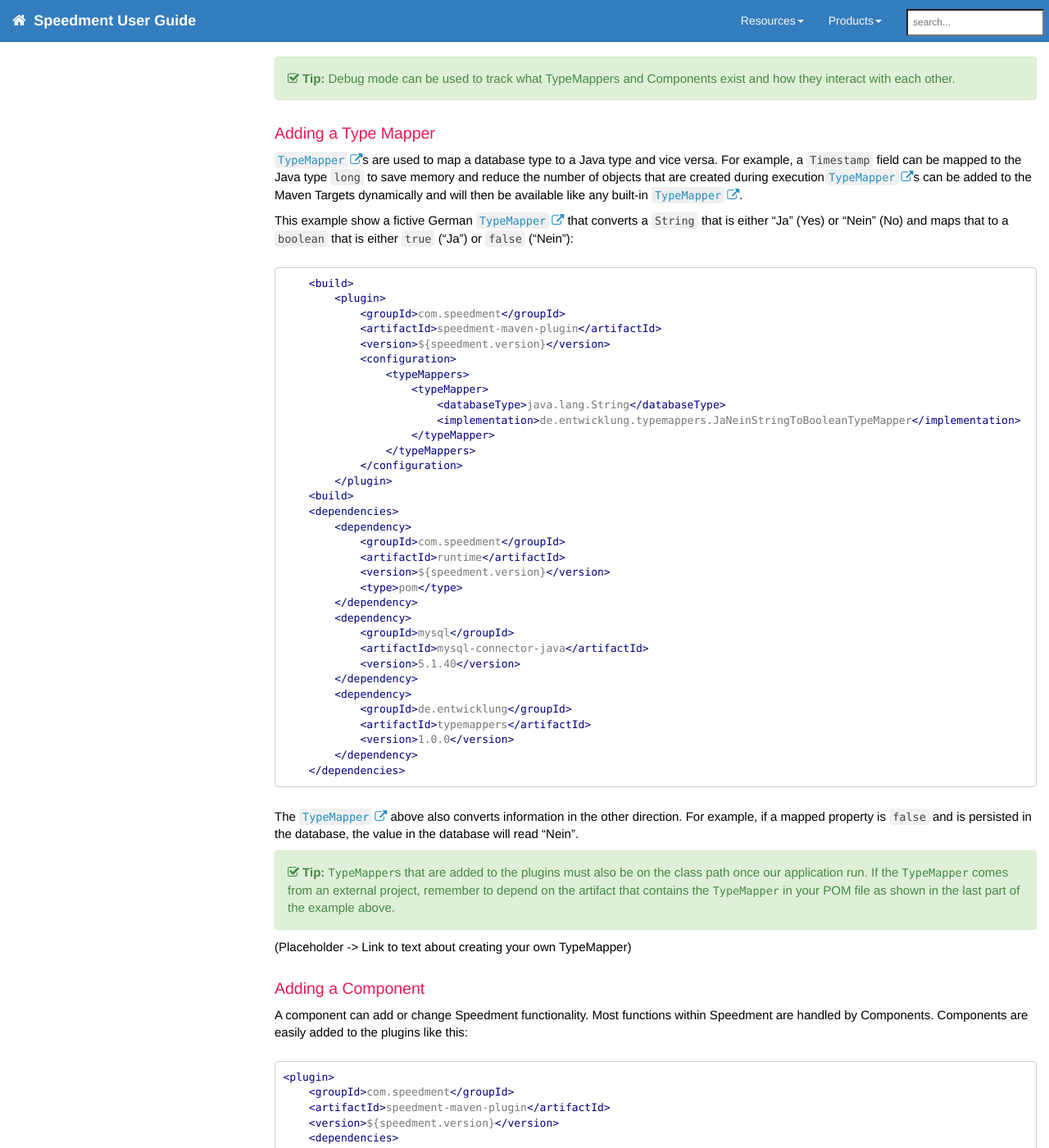
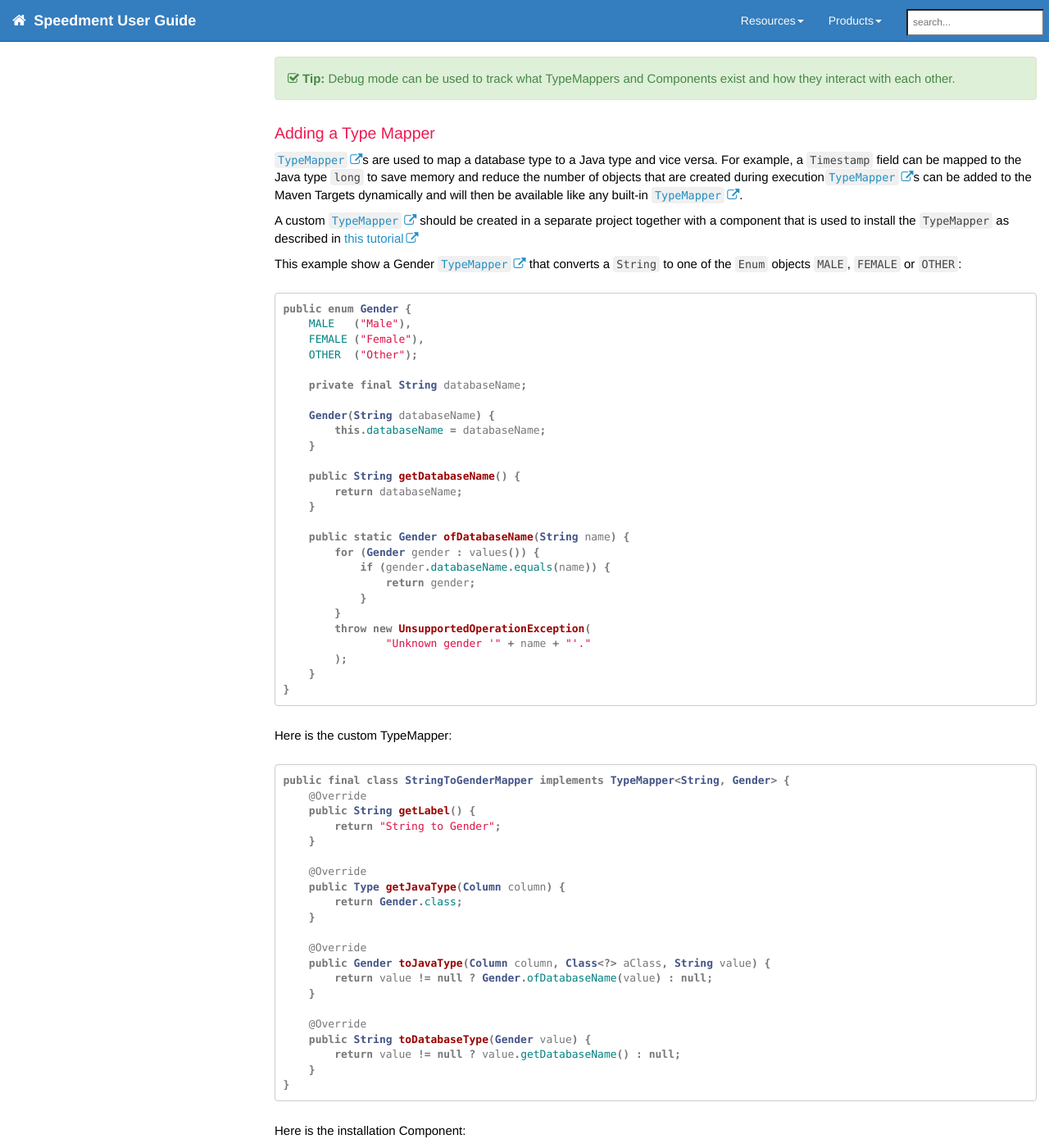
Before and after one commit to speedment/speedment-doc, a Jekyll site: the page built from pages/maven.md, in a window 1280 px wide and 1400 px high, scrolled down 3337 px. Shown: the whole window at 82% size. Built offline with Jekyll 4.4.1, drawn with Linux system fonts in a browser that asks for light colours; nearby versions of some CDN libraries; comment, search, counter and statistics services are not loaded; some of the changed text lies outside the part shown.

Commit message:
Improve custom TypeMapper documentation

````diff
--- a/pages/maven.md
+++ b/pages/maven.md
@@ -161,7 +161,80 @@
 ### Adding a Type Mapper
 {{site.data.javadoc.TypeMapper}}s are used to map a database type to a Java type and vice versa. For example, a `Timestamp` field can  be mapped to the Java type `long` to save memory and reduce the number of objects that are created during execution. {{site.data.javadoc.TypeMapper}}s can be added to the Maven Targets dynamically and will then be available like any built-in {{site.data.javadoc.TypeMapper}}.
 
-This example show a fictive German {{site.data.javadoc.TypeMapper}} that converts a `String` that is either "Ja" (Yes) or "Nein" (No) and maps that to a `boolean` that is either `true` ("Ja") or `false` ("Nein"):
+A custom {{site.data.javadoc.TypeMapper}} should be created in a separate project together with a component that is used to install the `TypeMapper` as described in [this tutorial](https://github.com/speedment/speedment/wiki/Tutorial:-Plug-in-a-Custom-TypeMapper)
+
+This example show a Gender {{site.data.javadoc.TypeMapper}} that converts a `String` to one of the `Enum` objects `MALE`, `FEMALE` or `OTHER`:
+
+``` java
+public enum Gender {
+    MALE   ("Male"),
+    FEMALE ("Female"),
+    OTHER  ("Other");
+
+    private final String databaseName;
+
+    Gender(String databaseName) {
+        this.databaseName = databaseName;
+    }
+
+    public String getDatabaseName() {
+        return databaseName;
+    }
+
+    public static Gender ofDatabaseName(String name) {
+        for (Gender gender : values()) {
+            if (gender.databaseName.equals(name)) {
+                return gender;
+            }
+        }
+        throw new UnsupportedOperationException(
+                "Unknown gender '" + name + "'."
+        );
+    }
+}
+```
+
+Here is the custom TypeMapper:
+
+``` java
+public final class StringToGenderMapper implements TypeMapper<String, Gender> {
+    @Override
+    public String getLabel() {
+        return "String to Gender";
+    }
+
+    @Override
+    public Type getJavaType(Column column) {
+        return Gender.class;
+    }
+
+    @Override
+    public Gender toJavaType(Column column, Class<?> aClass, String value) {
+        return value != null ? Gender.ofDatabaseName(value) : null;
+    }
+
+    @Override
+    public String toDatabaseType(Gender value) {
+        return value != null ? value.getDatabaseName() : null;
+    }
+}
+```
+
+
+Here is the installation Component:
+
+``` java
+public final class CustomMappingComponent {
+
+    @ExecuteBefore(RESOLVED)
+    public void onResolve(@WithState(INITIALIZED) TypeMapperComponent typeMapper) {
+        typeMapper.install(String.class, StringToGenderMapper::new);
+    }
+}
+```
+
+
+This is how you configer your POM file to use the custom component, booth for code generation and for your application's runtime:
 
 ``` xml
     <build>
@@ -170,12 +243,10 @@
             <artifactId>speedment-maven-plugin</artifactId>
             <version>${speedment.version}</version>
             <configuration>
-                <typeMappers>
-                    <typeMapper>
-                        <databaseType>java.lang.String</databaseType>
-                        <implementation>de.entwicklung.typemappers.JaNeinStringToBooleanTypeMapper</implementation>
-                    </typeMapper>
-                </typeMappers>
+                <components>
+                    <!-- Path to the component installer -->
+                    <component>com.github.pyknic.salesinfo.plugin.CustomMappingComponent</component>
+                </components>
             </configuration>
         </plugin>
     <build>
@@ -191,24 +262,24 @@
             <artifactId>mysql-connector-java</artifactId>
             <version>5.1.40</version>
         </dependency>
+        <!-- Remember to depend on the external project with the custom TypeMapper
         <dependency>
-            <groupId>de.entwicklung</groupId>
-            <artifactId>typemappers</artifactId>
-            <version>1.0.0</version>
+            <groupId>com.github.pyknic</groupId>
+            <artifactId>custom-mapping-component</artifactId>
+            <version>1.0.0-SNAPSHOT</version>
         </dependency>
     </dependencies>
 ```
 
-The {{site.data.javadoc.TypeMapper}} above also converts information in the other direction. For example, if a mapped property is `false` and is persisted in the database, the value in the database will read "Nein".
+The {{site.data.javadoc.TypeMapper}} above also converts information in the other direction. For example, if a mapped property is `MALE` and is persisted in the database, the value in the database will read "Male".
 
 {% include tip.html content="
 `TypeMapper`s that are added to the plugins must also be on the class path once our application run. If the `TypeMapper` comes from an external project, remember to depend on the artifact that contains the `TypeMapper` in your POM file as shown in the last part of the example above.
 " %}
 
-(Placeholder -> Link to text about creating your own TypeMapper)
 
 ### Adding a Component
-A component can add or change Speedment functionality. Most functions within Speedment are handled by Components. Components are easily added to the plugins like this:
+A component can extend or change Speedment functionality. Most functions within Speedment are handled by Components. Components are easily added to the plugins like this:
 
 ``` xml
 <plugin>
````
